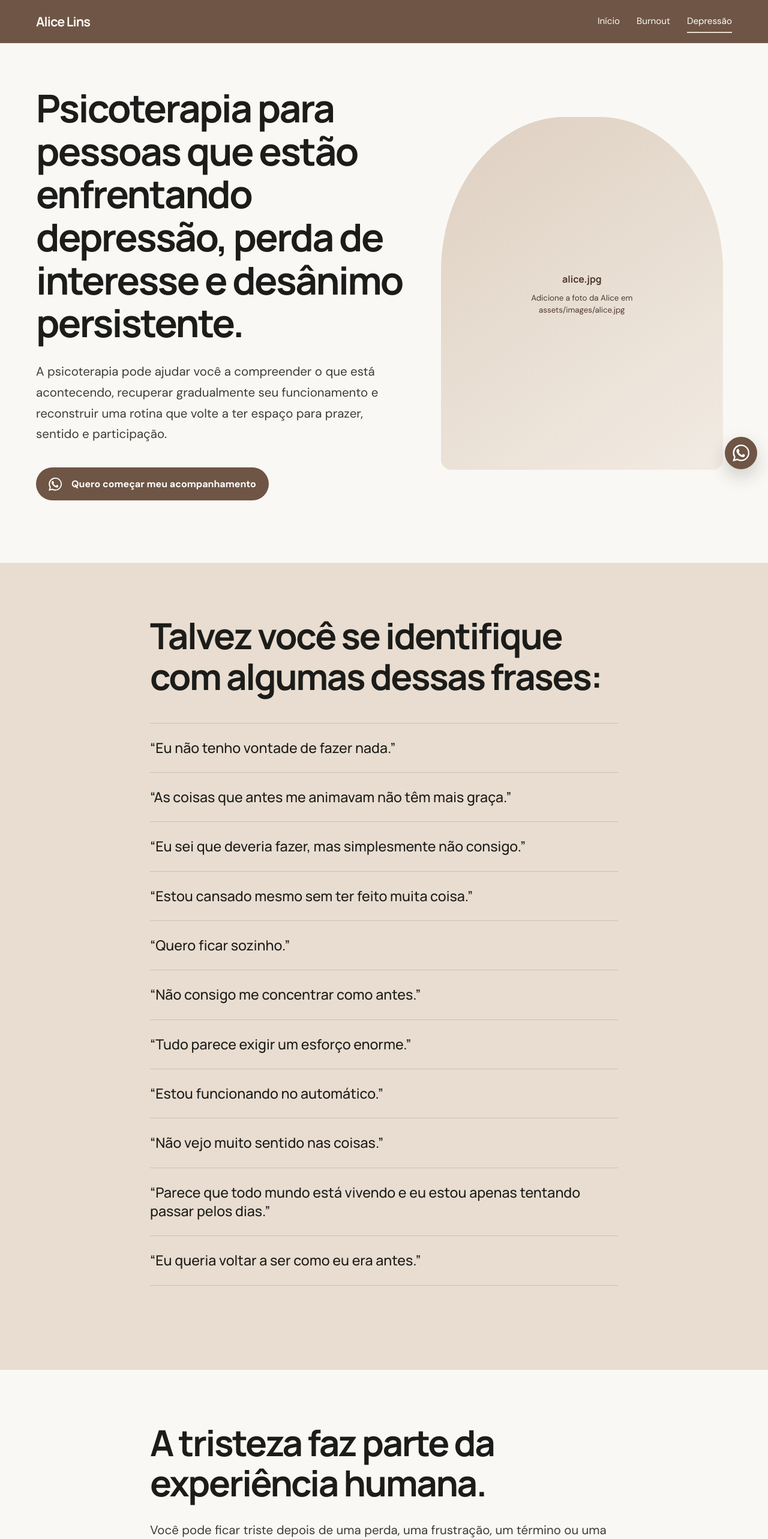
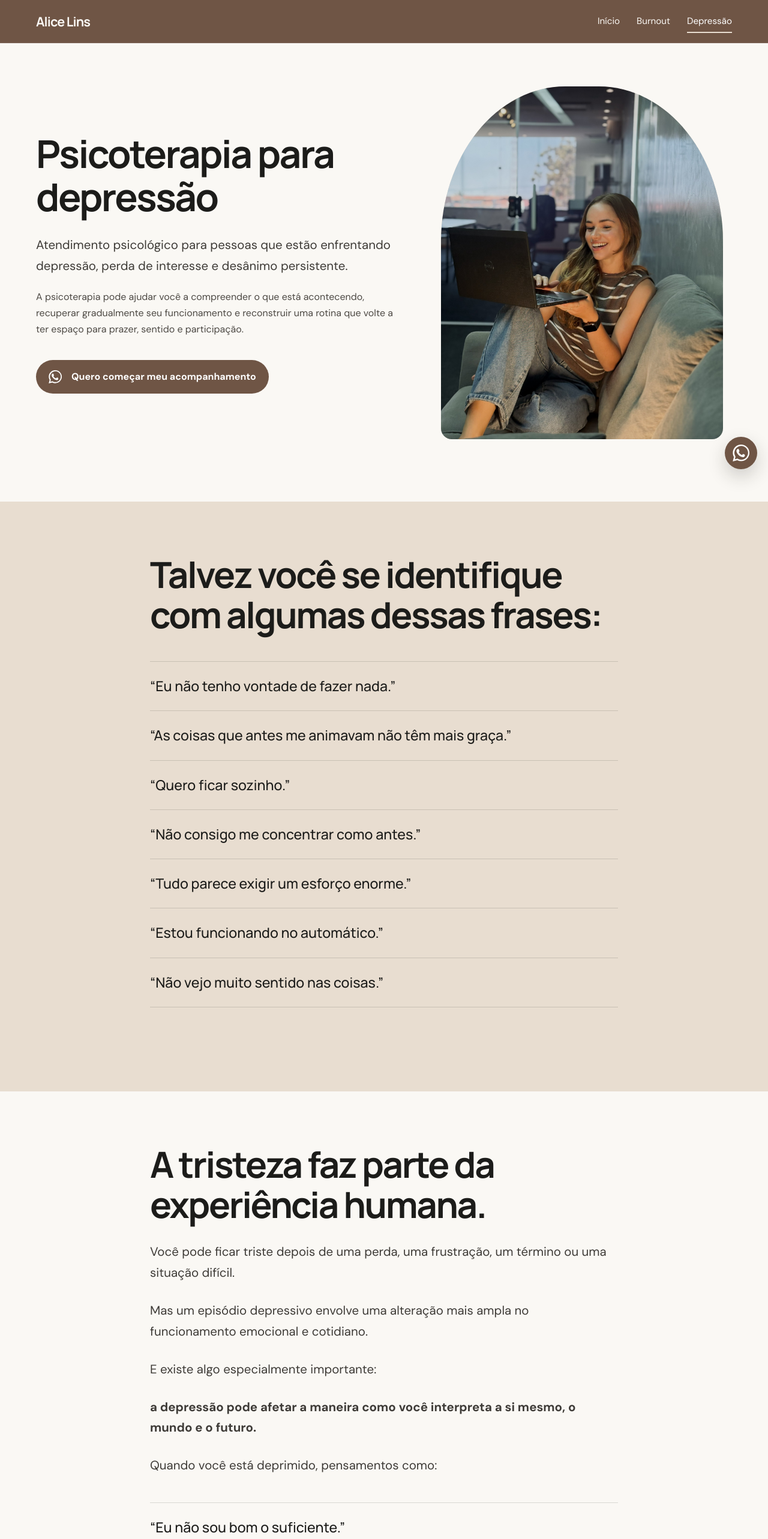
Before and after one commit to PedroLucasRod/site-psicologa-alice, a plain HTML site: page depressao.html in a window 1280 px wide. Shown: the top 2565 px of the page at 60% size. Drawn offline with Linux system fonts and the light colour scheme.

Commit message:
Alterando tamanho de títulos, parágrafos e adicionando as fotos.

```diff
--- a/depressao.html
+++ b/depressao.html
@@ -160,11 +160,13 @@
             class="hero-title"
             id="hero-title"
           >
-            Psicoterapia para pessoas que estão enfrentando depressão, perda de interesse e desânimo persistente.
+            Psicoterapia para depressão
           </h1>
 
+          <p class="lead"> Atendimento psicológico para pessoas que estão enfrentando depressão, perda de interesse e desânimo persistente.</p>
 
-          <p class="lead">
+
+          <p>
             A psicoterapia pode ajudar você a compreender o que está acontecendo, recuperar gradualmente seu funcionamento e reconstruir uma rotina que volte a ter espaço para prazer, sentido e participação.
           </p>
 
@@ -197,28 +199,11 @@
           <div class="hero-image-frame">
 
             <img
-              src="assets/images/alice.jpg"
+              src="assets/images/foto-5-alice.jpg"
               alt="Alice, psicóloga"
               class="alice-photo"
               loading="eager"
             >
-
-            <div
-              class="image-placeholder"
-              aria-hidden="true"
-            >
-
-              <span>
-                alice.jpg
-              </span>
-
-              <small>
-                Adicione a foto da Alice em<br>
-                assets/images/alice.jpg
-              </small>
-
-            </div>
-
           </div>
 
         </div>
@@ -256,14 +241,6 @@
           </blockquote>
 
           <blockquote>
-            “Eu sei que deveria fazer, mas simplesmente não consigo.”
-          </blockquote>
-
-          <blockquote>
-            “Estou cansado mesmo sem ter feito muita coisa.”
-          </blockquote>
-
-          <blockquote>
             “Quero ficar sozinho.”
           </blockquote>
 
@@ -281,14 +258,6 @@
 
           <blockquote>
             “Não vejo muito sentido nas coisas.”
-          </blockquote>
-
-          <blockquote>
-            “Parece que todo mundo está vivendo e eu estou apenas tentando passar pelos dias.”
-          </blockquote>
-
-          <blockquote>
-            “Eu queria voltar a ser como eu era antes.”
           </blockquote>
 
         </div>
@@ -320,24 +289,24 @@
         </p>
 
 
-        <p>
+        <p class="lead">
           Mas um episódio depressivo envolve uma alteração mais ampla no funcionamento emocional e cotidiano.
         </p>
 
 
-        <p>
+        <p class="lead">
           E existe algo especialmente importante:
         </p>
 
 
-        <p>
+        <p class="lead">
           <strong>
             a depressão pode afetar a maneira como você interpreta a si mesmo, o mundo e o futuro.
           </strong>
         </p>
 
 
-        <p>
+        <p class="lead">
           Quando você está deprimido, pensamentos como:
         </p>
 
@@ -363,12 +332,12 @@
         </div>
 
 
-        <p>
+        <p class="lead">
           podem parecer fatos.
         </p>
 
 
-        <p>
+        <p class="lead">
           Mas fazem parte de uma forma de processamento que pode ser modificada ao longo do tratamento.
         </p>
 
```
Also changed, not shown: burnout.html (+1 -5 lines), index.html (+2 -16 lines), assets/images/foto-1-alice.jpg (added), assets/images/foto-2-alice.jpg (added), assets/images/foto-3-alice.jpg (added), assets/images/foto-4-alice.jpg (added), assets/images/foto-5-alice.jpg (added).
